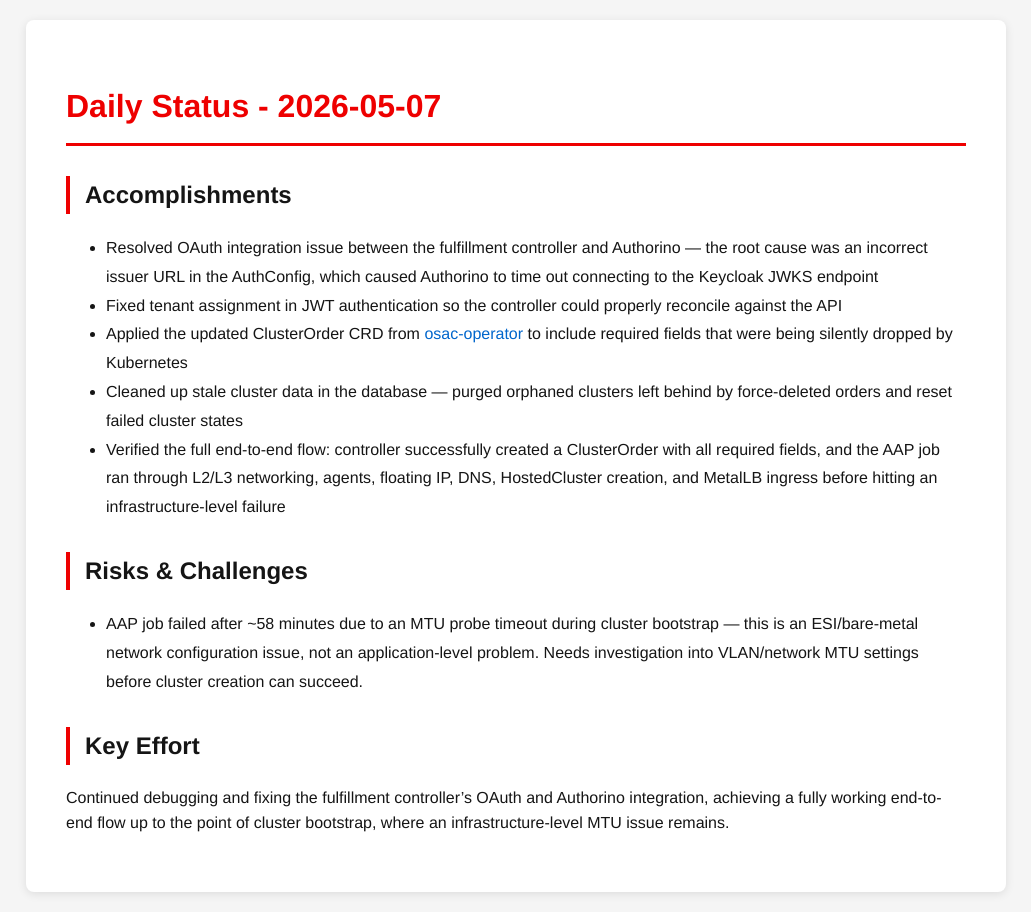
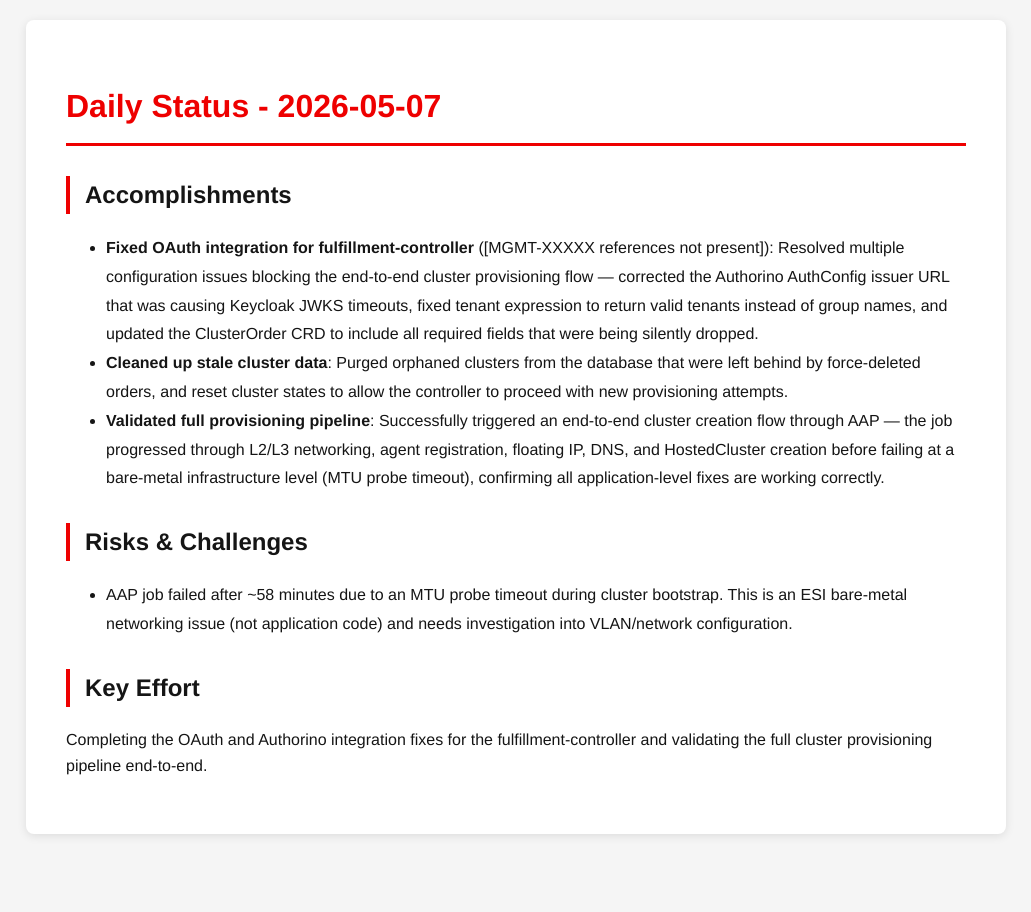
Before and after one commit to tzvatot/daily-status, a Jekyll site: the page built from 2026-05-07.md, in a window 1280 px wide. Shown: the whole page, without its empty margins (124-1155 px from the left). Built offline with Jekyll 4.4.1, drawn with Linux system fonts in a browser that asks for light colours.

Commit message:
Daily status update - 2026-05-07

```diff
--- a/2026-05-07.md
+++ b/2026-05-07.md
@@ -7,14 +7,12 @@ date: 2026-05-07
 # Daily Status - 2026-05-07
 
 ## Accomplishments
-- Resolved OAuth integration issue between the fulfillment controller and Authorino — the root cause was an incorrect issuer URL in the AuthConfig, which caused Authorino to time out connecting to the Keycloak JWKS endpoint
-- Fixed tenant assignment in JWT authentication so the controller could properly reconcile against the API
-- Applied the updated ClusterOrder CRD from [osac-operator](https://github.com/osac-project/osac-operator) to include required fields that were being silently dropped by Kubernetes
-- Cleaned up stale cluster data in the database — purged orphaned clusters left behind by force-deleted orders and reset failed cluster states
-- Verified the full end-to-end flow: controller successfully created a ClusterOrder with all required fields, and the AAP job ran through L2/L3 networking, agents, floating IP, DNS, HostedCluster creation, and MetalLB ingress before hitting an infrastructure-level failure
+- **Fixed OAuth integration for fulfillment-controller** ([MGMT-XXXXX references not present]): Resolved multiple configuration issues blocking the end-to-end cluster provisioning flow — corrected the Authorino AuthConfig issuer URL that was causing Keycloak JWKS timeouts, fixed tenant expression to return valid tenants instead of group names, and updated the ClusterOrder CRD to include all required fields that were being silently dropped.
+- **Cleaned up stale cluster data**: Purged orphaned clusters from the database that were left behind by force-deleted orders, and reset cluster states to allow the controller to proceed with new provisioning attempts.
+- **Validated full provisioning pipeline**: Successfully triggered an end-to-end cluster creation flow through AAP — the job progressed through L2/L3 networking, agent registration, floating IP, DNS, and HostedCluster creation before failing at a bare-metal infrastructure level (MTU probe timeout), confirming all application-level fixes are working correctly.
 
 ## Risks & Challenges
-- AAP job failed after ~58 minutes due to an MTU probe timeout during cluster bootstrap — this is an ESI/bare-metal network configuration issue, not an application-level problem. Needs investigation into VLAN/network MTU settings before cluster creation can succeed.
+- AAP job failed after ~58 minutes due to an MTU probe timeout during cluster bootstrap. This is an ESI bare-metal networking issue (not application code) and needs investigation into VLAN/network configuration.
 
 ## Key Effort
-Continued debugging and fixing the fulfillment controller's OAuth and Authorino integration, achieving a fully working end-to-end flow up to the point of cluster bootstrap, where an infrastructure-level MTU issue remains.
+Completing the OAuth and Authorino integration fixes for the fulfillment-controller and validating the full cluster provisioning pipeline end-to-end.
```
